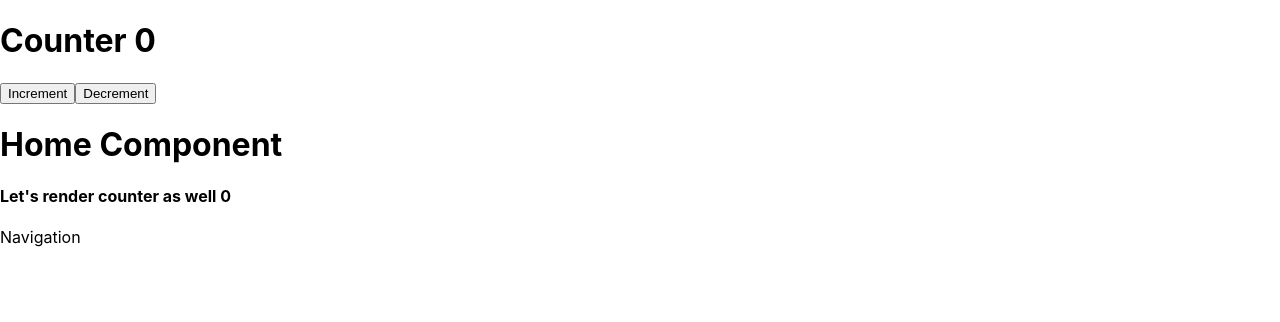
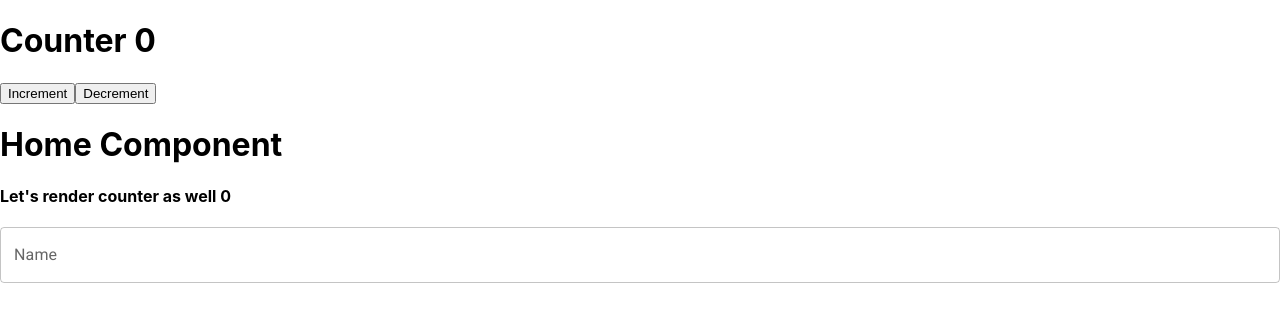
Before and after one commit to JosephCanete/crud-app, a React (Create React App) app: page / in a window 1280 px wide. Shown: the top 322 px of the page. Built offline with nearby package versions, Linux system fonts and the light colour scheme.

Commit message:
Added formik and yup

```diff
--- a/package.json
+++ b/package.json
@@ -11,13 +11,16 @@
     "@testing-library/react": "^13.3.0",
     "@testing-library/user-event": "^13.5.0",
     "axios": "^0.27.2",
+    "formik": "^2.2.9",
     "react": "^18.2.0",
     "react-dom": "^18.2.0",
     "react-redux": "^8.0.2",
     "react-router-dom": "^6.3.0",
     "react-scripts": "5.0.1",
     "redux": "^4.2.0",
-    "web-vitals": "^2.1.4"
+    "web-vitals": "^2.1.4",
+    "yap": "^0.0.2",
+    "yup": "^0.32.11"
   },
   "scripts": {
     "start": "react-scripts start",
--- /dev/null
+++ b/src/components/forms/Input.jsx
@@ -0,0 +1,30 @@
+import { TextField } from "@mui/material";
+import React from "react";
+import { useFormik } from "formik";
+import { inputValidation } from "./InputValidation";
+
+export default function Input({ id, name, label, type, value }) {
+  const formik = useFormik({
+    initialValues: {
+      email: "",
+      password: "",
+    },
+    inputValidation: inputValidation,
+    onSubmit: (value) => {
+      console.log(value);
+    },
+  });
+
+  return (
+    <TextField
+      fullWidth
+      id={id}
+      name={name}
+      label={label}
+      type={type}
+      onChange={formik.handleChange}
+      error={formik.touched.password && Boolean(formik.errors.password)}
+      helperText={formik.touched.password && formik.errors.password}
+    />
+  );
+}
--- /dev/null
+++ b/src/components/forms/InputValidation.js
@@ -0,0 +1,14 @@
+import * as yup from "yup";
+
+const inputValidation = yup.object({
+  email: yup
+    .string("Enter your email")
+    .email("Enter a valid email")
+    .required("Email is required"),
+  password: yup
+    .string("Enter your password")
+    .min(8, "Password should be of minimum 8 characters length")
+    .required("Password is required"),
+});
+
+export { inputValidation };
--- a/src/components/pages/Home.jsx
+++ b/src/components/pages/Home.jsx
@@ -1,5 +1,6 @@
 import Navigation from "./Navigation";
 import { useSelector } from "react-redux";
+import Input from "../forms/Input";
 
 export default function Home() {
   const counterFromHome = useSelector((state) => state.counter);
@@ -8,6 +9,7 @@ export default function Home() {
       <h1>Home Component</h1>
       <h4>Let's render counter as well {counterFromHome}</h4>
       <Navigation />
+      <Input label="Name" />
     </>
   );
 }
--- a/src/components/pages/Navigation.jsx
+++ b/src/components/pages/Navigation.jsx
@@ -1,7 +1,5 @@
-import React from 'react'
+import React from "react";
 
 export default function Navigation() {
-  return (
-    <div>Navigation</div>
-  )
+  return <div></div>;
 }
```
Also changed, not shown: 1 other file (tests, documents, lock files or other folders).
